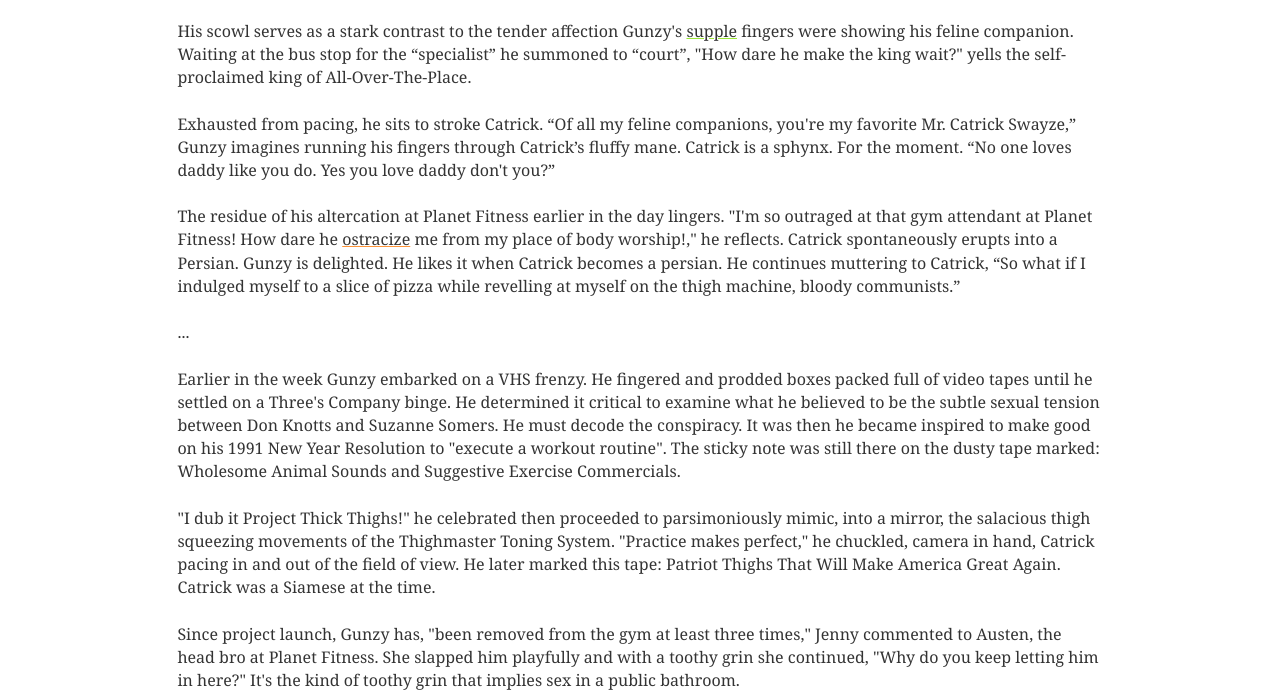
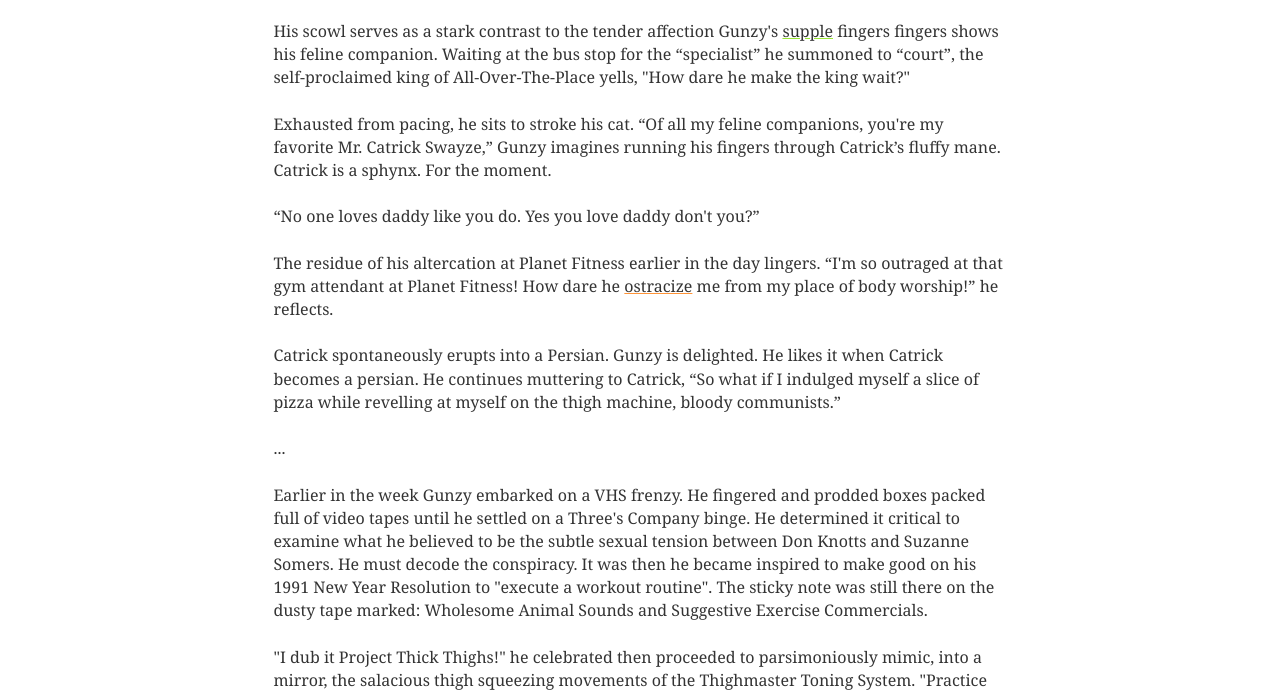
Before and after one commit to vetaylor/knights-of-the-raid-table, a Gatsby site: page / in a window 1280 px wide. Shown: the part 85-780 px from the top of the page. Built offline with nearby package versions, Linux system fonts and the light colour scheme; Gatsby itself is replaced by a stand-in of ours.

Commit message:
edited story text and width

```diff
--- a/src/components/layout.js
+++ b/src/components/layout.js
@@ -31,7 +31,7 @@ const Layout = ({ children }) => (
         <div
           style={{
             margin: '0 auto',
-            maxWidth: 960,
+            maxWidth: 768,
             padding: '0px 1.0875rem 1.45rem',
             paddingTop: 0,
           }}
--- a/src/pages/index.js
+++ b/src/pages/index.js
@@ -7,25 +7,29 @@ const IndexPage = () => (
     <p>
       His scowl serves as a stark contrast to the tender affection
       Gunzy's <span style={{ textDecoration: 'underline #9be835'}}>supple</span> fingers
-      were showing his feline companion. Waiting at the bus stop for the
-      “specialist” he summoned to “court”,
-      "How dare he make the king wait?" yells the self-proclaimed king of
-      All-Over-The-Place.
+      fingers shows his feline companion. Waiting at the bus stop for the “specialist”
+      he summoned to “court”, the self-proclaimed king of All-Over-The-Place yells,
+      "How dare he make the king wait?"
     </p>
     <p>
-      Exhausted from pacing, he sits to stroke Catrick. “Of all my feline
-      companions, you're my favorite Mr. Catrick Swayze,” Gunzy imagines running
-      his fingers through Catrick’s fluffy mane. Catrick is a sphynx. For the
-      moment. “No one loves daddy like you do. Yes you love daddy don't you?”
+      Exhausted from pacing, he sits to stroke his cat. “Of all my feline companions,
+      you're my favorite Mr. Catrick Swayze,” Gunzy imagines running his fingers
+      through Catrick’s fluffy mane. Catrick is a sphynx. For the moment.
+    </p>
+    <p>
+      “No one loves daddy like you do. Yes you love daddy don't you?”
     </p>
     <p>
       The residue of his altercation at Planet Fitness earlier in the day lingers.
-      "I'm so outraged at that gym attendant at Planet Fitness! How dare
+      “I'm so outraged at that gym attendant at Planet Fitness! How dare
       he <span style={{ textDecoration: 'underline #ff9438'}}>ostracize</span> me
-      from my place of body worship!," he reflects. Catrick spontaneously erupts
-      into a Persian. Gunzy is delighted. He likes it when Catrick becomes a persian.
-      He continues muttering to Catrick, “So what if I indulged myself to a slice
-      of pizza while revelling at myself on the thigh machine, bloody communists.”
+      from my place of body worship!” he reflects.
+    </p>
+    <p>
+      Catrick spontaneously erupts into a Persian. Gunzy is delighted. He likes
+      it when Catrick becomes a persian.  He continues muttering to Catrick, “So
+      what if I indulged myself a slice of pizza while revelling at myself on the
+      thigh machine, bloody communists.”
     </p>
     <p>
       ...
@@ -128,7 +132,7 @@ const IndexPage = () => (
     <p>
       "Spherical! " Gunzy spits unable to contain his disgust. "If what this so-called
       soothsayer asserts is true, who knows what's out there? Imagine the
-      delinquents tramping around outside my <span style={{ textDecoration: 'underline #3afffa'}}>bailiwick</span>!"
+      delinquents tramping around outside my <span style={{ textDecoration: 'underline #3affa'}}>bailiwick</span>!"
       He lets out a scornful laugh. "No, I can't have that. I want to see this
       soothsayer myself."
     </p>
```
